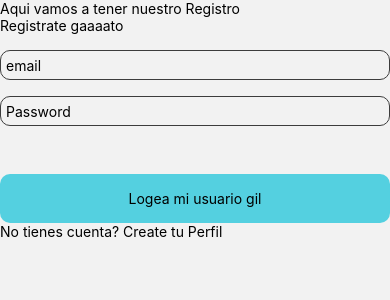
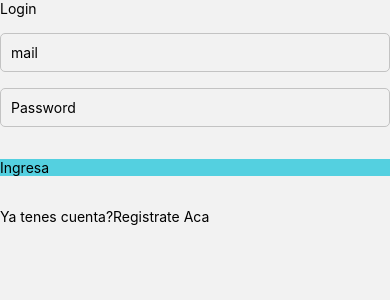
Before and after one commit to franfontana9/PRO3-2, a React Native app in the folder my-app/: screen /Login in a window 390 px wide. Shown: the top 300 px of the page. Built offline with nearby package versions, Linux system fonts and the light colour scheme; no server answers.

Commit message:
avances login, profile, register y rememberme

```diff
--- a/my-app/App.js
+++ b/my-app/App.js
@@ -5,6 +5,7 @@ import { createNativeStackNavigator } from '@react-navigation/native-stack';
 
 import HomeNav from './src/navigation/Home';
 import Register from './src/screens/Register';
+import Login from './src/screens/Login';
 
 const Stack = createNativeStackNavigator()
 
@@ -15,6 +16,13 @@ export default function App() {
         <Stack.Screen
         name='Register'
         component={Register}
+        options={{
+          headerShown:false
+        }}
+        />
+        <Stack.Screen
+        name='Login'
+        component={Login}
         options={{
           headerShown:false
         }}
--- /dev/null
+++ b/my-app/src/components/FormLogin.js
@@ -0,0 +1,71 @@
+import React, { Component } from 'react'
+import { Text, View, TextInput, TouchableOpacity, StyleSheet, Touchable } from 'react-native'
+import { auth } from '../firebase/config'
+
+class FormLogin extends Component {
+    constructor(props){
+        super(props)
+        this.state = {
+            email:'',
+            password:''
+        }
+    }
+
+    logeo(email,password){
+        auth.signInWithEmailAndPassword(email, password)
+        .then( resp => this.props.navigation.navigate('HomeNav'))
+        .catch( err => console.log(err))
+    }
+
+  render(){
+    return (
+    <View>
+        <TextInput
+        placeholder='mail'
+        keyboardType='email-address'
+        value={this.state.email}
+        onChangeText={(text)=>this.setState({email:text})}
+        style={styles.input}
+        />
+
+        <TextInput
+        placeholder='Password'
+        keyboardType='email-address'
+        value={this.state.password}
+        onChangeText={(text)=>this.setState({password:text})}
+        style={styles.input}
+        secureTextEntry={true}
+        />
+
+        <TouchableOpacity
+        onPress={()=> this.logeo(this.state.email, this.state.password)}
+        style={styles.btn}
+        >
+        <Text>Ingresa</Text>
+
+        </TouchableOpacity>
+
+    </View>
+        )
+  }
+}
+
+const styles = StyleSheet.create({
+    container:{
+        paddingHorizontal:16,
+        margin: 16
+    },
+    input:{
+        borderWidth:1,
+        borderColor: '#c3c3c3',
+        borderRadius:5,
+        marginTop:16,
+        padding:10
+    },
+    btn:{
+        marginVertical:32,
+        backgroundColor:'#54d0e0',
+    }
+})
+
+export default FormLogin
--- a/my-app/src/components/FormRegister.js
+++ b/my-app/src/components/FormRegister.js
@@ -1,6 +1,6 @@
 import React, { Component } from 'react'
 import { Text, View, TextInput, TouchableOpacity, StyleSheet, Touchable } from 'react-native'
-import {auth} from '../firebase/config'
+import {auth,db} from '../firebase/config'
 
 class FormRegister extends Component {
     constructor(props){
@@ -13,14 +13,21 @@ class FormRegister extends Component {
 
     registrarUsuario(mail, password){
         auth.createUserWithEmailAndPassword(mail, password)
-        .then(data=> console.log(data))
-        .catch(err=> console.log(err))
+        .then( data=> {
+            this.props.navigation.navigate('HomeNav')
+            db.collection('users').add({
+                owner:auth.currentUser.email,
+                createdAt: Date.now()
+            })
+            .then(resp=>console.log(resp))
+            .catch(err=>console.log(err))
+        })
+        .catch(err=>console.log(err))
     }
 
   render() {
     return (
         <View>
-        <Text>Registrate gaaaato</Text>
         <TextInput
         style={styles.input}
         keyboardType='email-address'
@@ -39,8 +46,7 @@ class FormRegister extends Component {
         style={styles.btn}
         onPress={()=> this.registrarUsuario(this.state.inputMail, this.state.inputPassword)}
         >
-        <Text
-            style={styles.btnText}
+        <Text style={styles.btnText}
         >Logea mi usuario gil
         </Text>
         </TouchableOpacity>
--- /dev/null
+++ b/my-app/src/components/ProfileData.js
@@ -0,0 +1,26 @@
+import React, { Component } from 'react'
+import { Text, View, TextInput, TouchableOpacity, StyleSheet, Touchable } from 'react-native'
+import {auth} from '../firebase/config'
+
+class ProfileData extends Component {
+    logout(){
+        auth.signOut()
+        .then(resp=> this.props.navigation.navigate('Login'))
+        .catch(err=>console.log(err))
+    }
+
+  render() {
+    return (
+        <View>
+        <TouchableOpacity
+        onPress={()=> this.logout()}
+        >
+            <Text>Logout</Text>
+        </TouchableOpacity>
+        </View>
+        )
+  }
+}
+
+
+export default ProfileData
--- /dev/null
+++ b/my-app/src/screens/Login.js
@@ -0,0 +1,23 @@
+import React, { Component } from 'react'
+import { Text, TouchableOpacity, View } from 'react-native'
+import FormLogin from '../components/FormLogin'
+
+class Login extends Component {
+  render() {
+    return (
+        <View>
+        <Text>Login</Text>
+        <FormLogin
+        navigation={this.props.navigation}
+        />
+        <Text>Ya tenes cuenta?
+        <TouchableOpacity onPress={()=> this.props.navigation.navigate('Register')}>
+          <Text>Registrate Aca</Text>
+        </TouchableOpacity>
+        </Text>
+      </View>
+    )
+  }
+}
+
+export default Login
--- a/my-app/src/screens/Profile.js
+++ b/my-app/src/screens/Profile.js
@@ -1,10 +1,48 @@
-import { View, Text } from 'react-native'
-import React from 'react'
+import React, { Component } from 'react'
+import { Text, TouchableOpacity, View, FlatList } from 'react-native'
+import ProfileData from '../components/ProfileData'
+import { db } from '../firebase/config'
 
-export default function Profile() {
-  return (
+class Profile extends Component {
+
+  constructor(props){
+      super(props)
+      this.state={
+      usuarios:[]
+    }
+  }
+
+  componentDidMount(){
+    db.collection('users').onSnapshot(
+      docs=> {
+        let arrayUsuarios = []
+        docs.forEach(doc => arrayUsuarios.push({
+          id: doc.id,
+          data:doc.data()
+        }))
+        this.setState({
+          usuarios:arrayUsuarios,
+          loading:false
+        })
+      }
+    )
+  }
+
+
+  render() {
+    return (
     <View>
-      <Text>Profile</Text>
+      <Text>Info Personal</Text>
+      <ProfileData navigation={this.props.navigation}/>
+      <FlatList
+      data={this.state.usuarios}
+      keyExtractor={(item)=> item.id.toString()}
+      renderItem={({item})=> <Text> {item.data.owner} </Text>}
+      />
     </View>
-  )
+)
+  }
 }
+
+
+export default Profile
--- a/my-app/src/screens/Register.js
+++ b/my-app/src/screens/Register.js
@@ -1,22 +1,31 @@
 import { Text, TouchableOpacity, View } from 'react-native'
 import React, { Component } from 'react'
 import FormRegister from '../components/FormRegister'
+import Login from './Login'
+import { auth } from '../firebase/config'
 
 class Register extends Component {
-    constructor(props){
-        super(props)
+    componentDidMount(){
+      auth.onAuthStateChanged(user=>{
+        if(user){
+          this.props.navigation.navigate('HomeNav')
+        }
 
+      })
     }
   render() {
     return (
       <View>
-        <Text>Aqui vamos a tener nuestro Registro</Text>
         <FormRegister
           navigation={this.props.navigation}
         />
-        <TouchableOpacity onPress={()=> this.props.navigation.navigate('HomeNav', {screen:'Profile'})}>
-            <Text>No tienes cuenta? Create tu Perfil</Text>
+        <Text>Ya tenes cuenta?
+        <TouchableOpacity
+        onPress={()=> this.props.navigation.navigate('Login')}
+        >
+          <Text>Ingresa ACA</Text>
         </TouchableOpacity>
+        </Text>
       </View>
     )
   }
```
